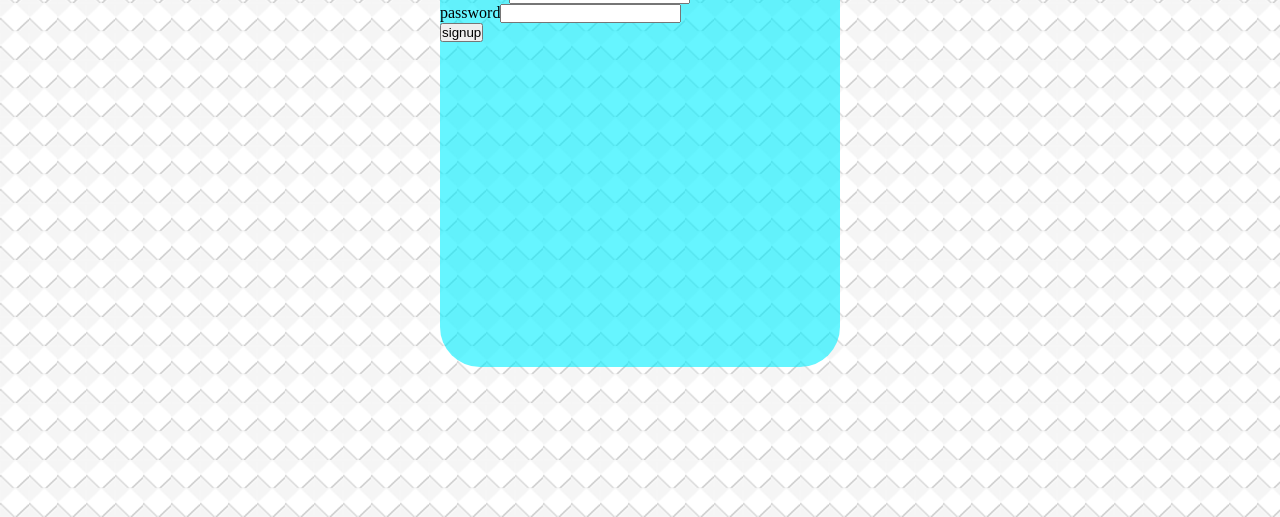
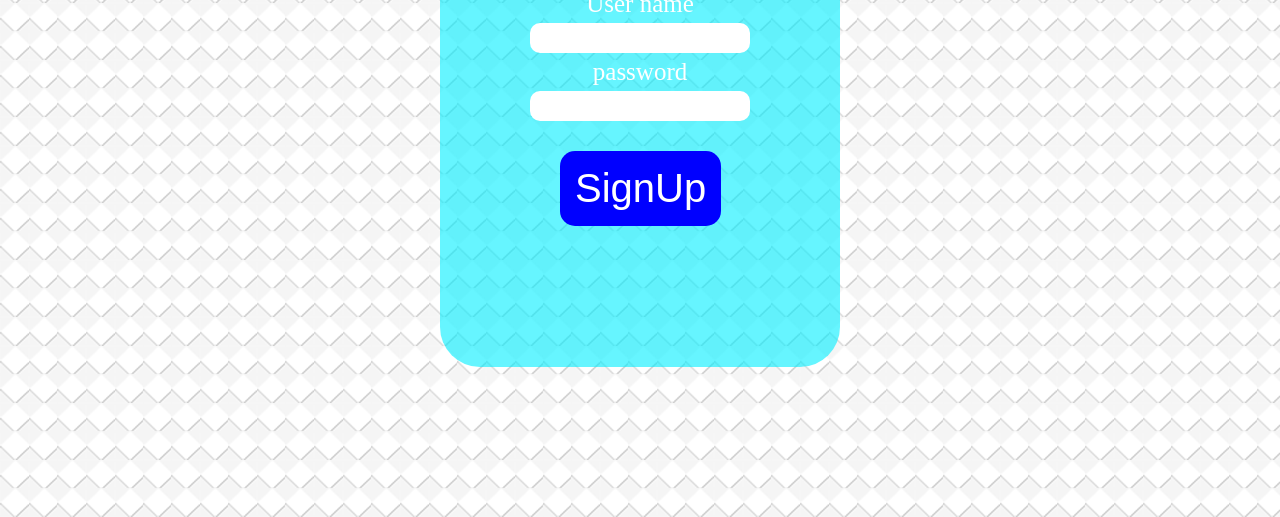
Before and after one commit to jigintern/2021-summer-3-c, a plain HTML site: page static/signup.html in a window 1280 px wide. Shown: the part 283-800 px from the top of the page. Drawn offline with Linux system fonts and the light colour scheme.

Commit message:
sign-in-css

```diff
--- a/static/css/index-style.css
+++ b/static/css/index-style.css
@@ -44,7 +44,7 @@ margin-left: 90px;
 }
 #login{
 margin-top: 30px;
-margin-left: 140px;
+margin-left: 145px;
 display: inline-block;
 border-radius: 15px;
 font-size: 40px;
--- a/static/css/signup-style.css
+++ b/static/css/signup-style.css
@@ -28,3 +28,35 @@ form h1{
     text-align: center;
     padding-top: 60px;
 }
+form div{
+    font-size: 25px;
+    color: white;
+    text-align: center;
+    padding: 5px;
+}
+#username,#password{
+width: 220px;
+height: 30px;
+border-radius: 10px;
+border: none;
+background-color: rgba(255, 255, 255, 0.80.6);
+margin-left: 90px;
+}
+#SignUp{
+margin-top: 30px;
+margin-left: 120px;
+display: inline-block;
+border-radius: 15px;
+font-size: 40px;
+text-align: center;
+cursor: pointer;
+padding: 15px;
+background:blue;
+color: white;
+border:blue;
+}
+#SignUp:hover{
+background:white;
+color: blue;
+border: white;
+}
--- a/static/signup.html
+++ b/static/signup.html
@@ -2,19 +2,21 @@
 <html lang="ja" dir="ltr">
     <head>
         <meta charset="utf-8">
-        <title>signup</title>
+        <title>SignUp</title>
         <link rel="stylesheet" href="css\signup-style.css">
     </head>
     <body>
 
         <form>
-            <h1>signup</h1>
+            <h1>SignUp</h1>
             <!--ユーザー名入力-->
-            User name<input type="text" name="username" value=""><br>
+            <div>User name</div>
+            <input type="text" id="username" name="username" value=""><br>
             <!--パスワード入力-->
-            password<input type="password" name="password" value=""><br>
+            <div>password</div>
+            <input type="password" id="password" name="password" value=""><br>
             <!--アカウント作成-->
-            <input type="submit" name="signup" value="signup">
+            <input type="submit" id="SignUp" name="SignUp" value="SignUp">
         </form>
     </body>
 </html>
```
Also changed, not shown: static/index.html (+1 -1 lines).
